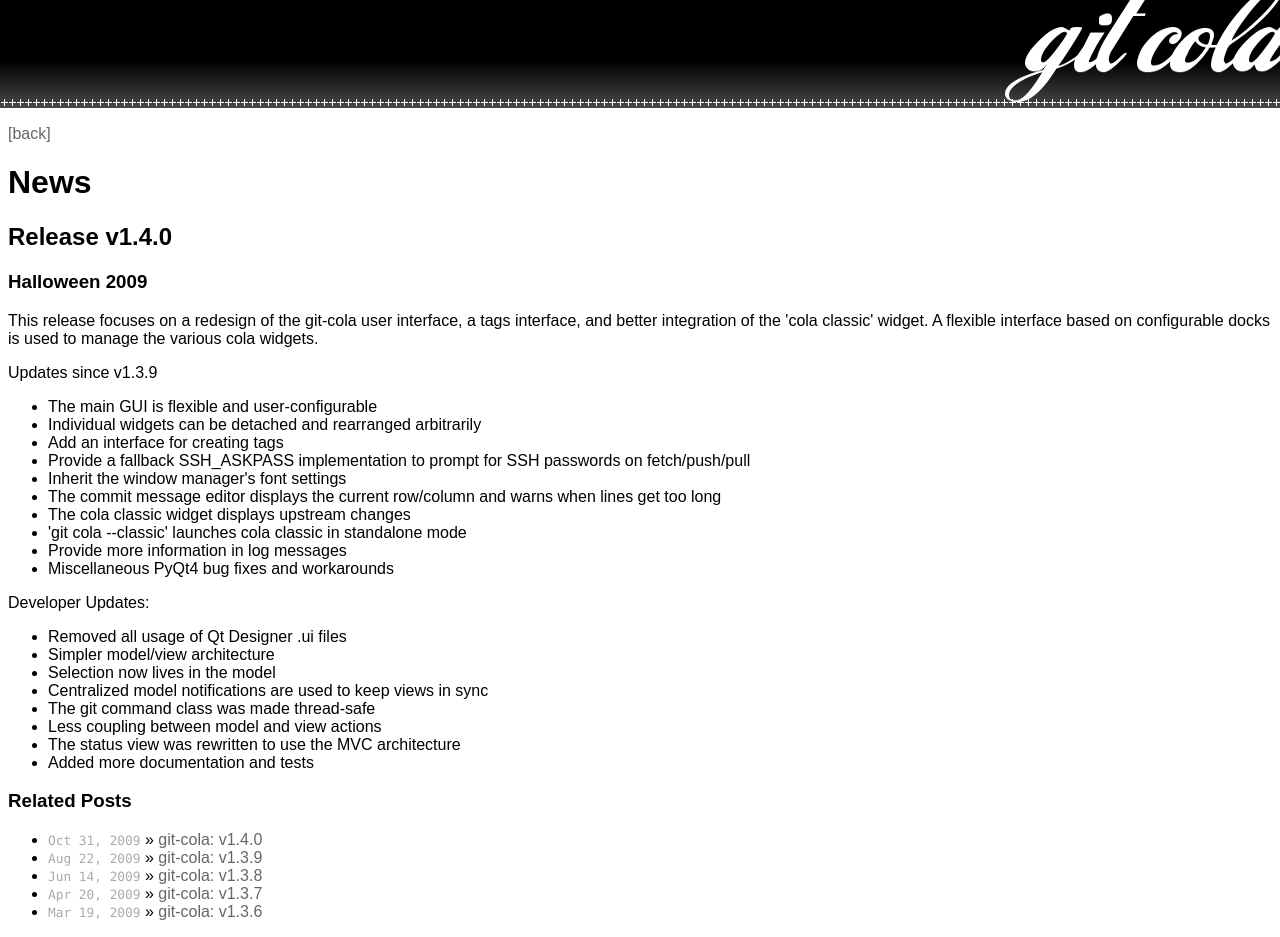
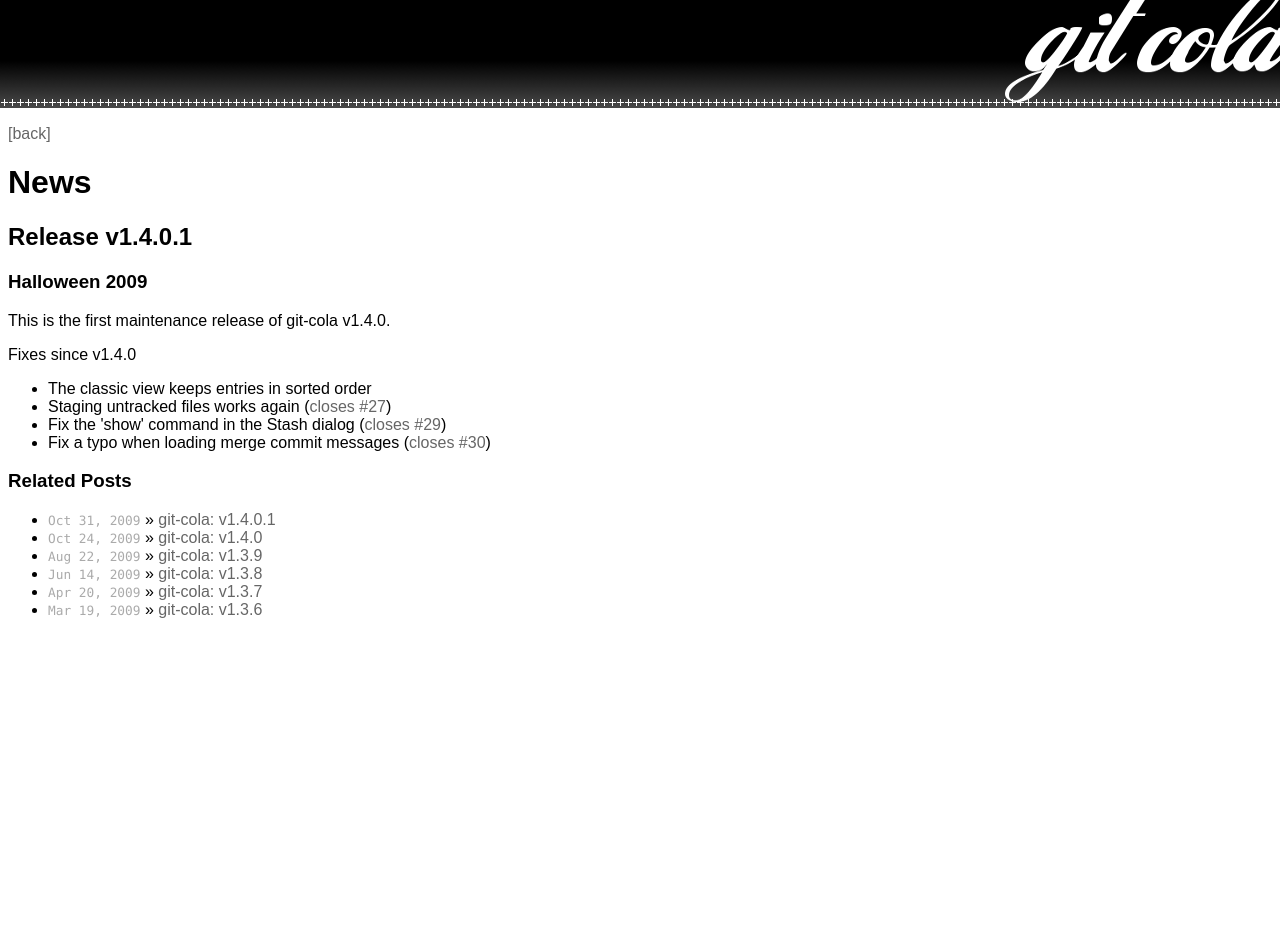
Before and after one commit to git-cola/git-cola.github.io, a Jekyll site: the page built from news.html, in a window 1280 px wide. Built offline with Jekyll 4.4.1, drawn with Linux system fonts in a browser that asks for light colours; after the commit the page ends 900 px from its top, so only the background shows below that.

Commit message:
Add v1.4.0.1 release notes
Signed-off-by: David Aguilar <davvid@gmail.com>

```diff
--- /dev/null
+++ b/news/_posts/2009-10-24-prehalloween.html
@@ -0,0 +1,46 @@
+---
+title: "git-cola: v1.4.0"
+layout: logo-top-news-item
+shortdate: Oct 24, 2009
+---
+<h2>Release v1.4.0</h2>
+<h3>Pre-Halloween 2009</h3>
+
+<p>
+This release focuses on a redesign of the git-cola user interface,
+a tags interface, and better integration of the 'cola classic' widget.
+A flexible interface based on configurable docks is used to manage
+the various cola widgets.
+</p>
+
+<p>Updates since v1.3.9
+<ul>
+<li>The main GUI is flexible and user-configurable</li>
+<li>Individual widgets can be detached and rearranged arbitrarily</li>
+<li>Add an interface for creating tags</li>
+<li>Provide a fallback SSH_ASKPASS implementation to prompt
+	for SSH passwords on fetch/push/pull</li>
+<li>Inherit the window manager's font settings</li>
+<li>The commit message editor displays the current row/column
+	and warns when lines get too long</li>
+<li>The cola classic widget displays upstream changes</li>
+<li>'git cola --classic' launches cola classic in standalone mode</li>
+<li>Provide more information in log messages</li>
+<li>Miscellaneous PyQt4 bug fixes and workarounds</li>
+</ul>
+</p>
+
+<p>Developer Updates:
+<ul>
+<li>Removed all usage of Qt Designer .ui files</li>
+<li>Simpler model/view architecture</li>
+<li>Selection now lives in the model</li>
+<li>Centralized model notifications are used to keep views in sync</li>
+<li>The git command class was made thread-safe</li>
+<li>Less coupling between model and view actions</li>
+<li>The status view was rewritten to use the MVC architecture</li>
+<li>Added more documentation and tests</li>
+</ul>
+
+<h2>Release v1.4.0</h2>
+</p>
--- a/news/_posts/2009-10-31-halloween.html
+++ b/news/_posts/2009-10-31-halloween.html
@@ -1,44 +1,27 @@
 ---
-title: "git-cola: v1.4.0"
+title: "git-cola: v1.4.0.1"
 layout: logo-top-news-item
 shortdate: Oct 31, 2009
 ---
-<h2>Release v1.4.0</h2>
+<h2>Release v1.4.0.1</h2>
 <h3>Halloween 2009</h3>
-
 <p>
-This release focuses on a redesign of the git-cola user interface,
-a tags interface, and better integration of the 'cola classic' widget.
-A flexible interface based on configurable docks is used to manage
-the various cola widgets.
+This is the first maintenance release of git-cola v1.4.0.
 </p>
-
-<p>Updates since v1.3.9
+<p>Fixes since v1.4.0
 <ul>
-<li>The main GUI is flexible and user-configurable</li>
-<li>Individual widgets can be detached and rearranged arbitrarily</li>
-<li>Add an interface for creating tags</li>
-<li>Provide a fallback SSH_ASKPASS implementation to prompt
-	for SSH passwords on fetch/push/pull</li>
-<li>Inherit the window manager's font settings</li>
-<li>The commit message editor displays the current row/column
-	and warns when lines get too long</li>
-<li>The cola classic widget displays upstream changes</li>
-<li>'git cola --classic' launches cola classic in standalone mode</li>
-<li>Provide more information in log messages</li>
-<li>Miscellaneous PyQt4 bug fixes and workarounds</li>
+<li>The classic view keeps entries in sorted order</li>
+<li>Staging untracked files works again
+(<a href="http://github.com/davvid/git-cola/issues/closed#issue/27"
+	>closes #27</a>)
+</li>
+<li>Fix the 'show' command in the Stash dialog
+(<a href="http://github.com/davvid/git-cola/issues/closed#issue/29"
+	>closes #29</a>)
+</li>
+<li>Fix a typo when loading merge commit messages
+(<a href="http://github.com/davvid/git-cola/issues/closed#issue/30"
+	>closes #30</a>)
+</li>
 </ul>
 </p>
-
-<p>Developer Updates:
-<ul>
-<li>Removed all usage of Qt Designer .ui files</li>
-<li>Simpler model/view architecture</li>
-<li>Selection now lives in the model</li>
-<li>Centralized model notifications are used to keep views in sync</li>
-<li>The git command class was made thread-safe</li>
-<li>Less coupling between model and view actions</li>
-<li>The status view was rewritten to use the MVC architecture</li>
-<li>Added more documentation and tests</li>
-</ul>
-</p>
```
